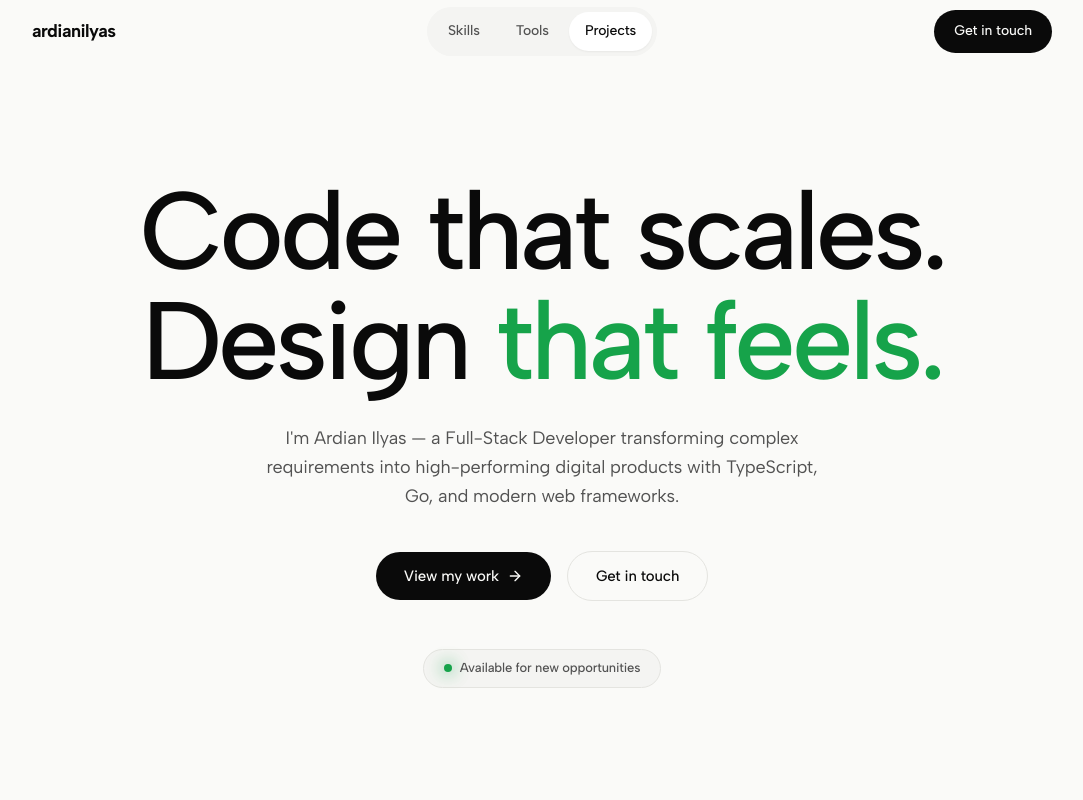
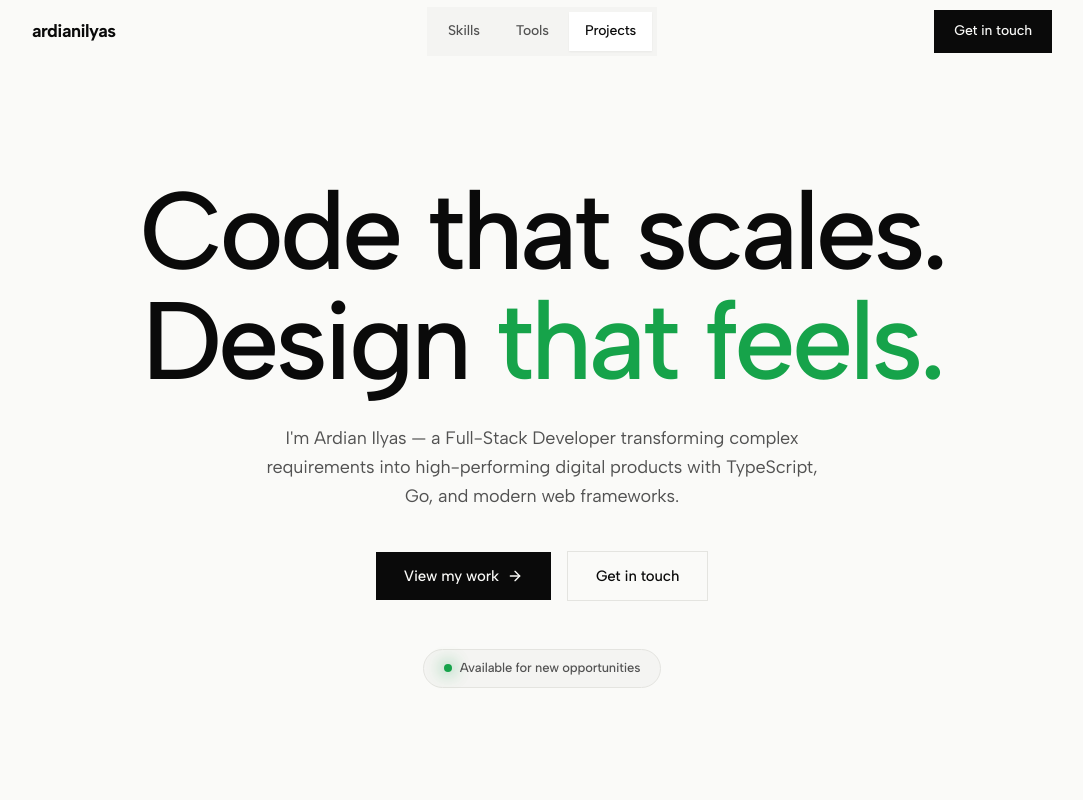
Before and after one commit to ardianilyas/portfolio, a Nuxt app: page / in a window 1280 px wide. Shown: the top 800 px of the page, without its empty margins (98-1181 px from the left). Built offline with nearby package versions, Linux system fonts and the light colour scheme.

Commit message:
style: remove rounded styles from buttons

```diff
--- a/app/components/Hero.vue
+++ b/app/components/Hero.vue
@@ -224,7 +224,6 @@ function onMouseLeave() {
   color: var(--color-text-inv);
   background: var(--color-text);
   padding: 12px 28px;
-  border-radius: 9999px;
   transition: transform 0.2s ease, opacity 0.2s ease, box-shadow 0.2s ease;
 }
 
@@ -249,7 +248,6 @@ function onMouseLeave() {
   color: var(--color-text);
   background: transparent;
   padding: 12px 28px;
-  border-radius: 9999px;
   border: 1px solid var(--color-border);
   transition: background 0.2s ease, transform 0.2s ease;
 }
--- a/app/components/Navbar.vue
+++ b/app/components/Navbar.vue
@@ -238,7 +238,6 @@ onUnmounted(() => {
   background: var(--color-surface);
   border: 1px solid transparent;
   padding: 4px;
-  border-radius: 9999px;
   transition: background 0.3s ease, border-color 0.3s ease;
 }
 
@@ -253,7 +252,6 @@ onUnmounted(() => {
   letter-spacing: -0.01em;
   color: var(--color-text-2);
   padding: 8px 16px;
-  border-radius: 9999px;
   transition: color 0.3s ease, background 0.3s ease;
 }
 
@@ -275,7 +273,6 @@ onUnmounted(() => {
   color: var(--color-text-inv);
   background: var(--color-text);
   padding: 10px 20px;
-  border-radius: 9999px;
   transition: opacity 0.2s, transform 0.2s ease;
 }
 
--- a/app/pages/projects/[slug].vue
+++ b/app/pages/projects/[slug].vue
@@ -4,7 +4,7 @@
     <!-- Floating Back Button -->
     <NuxtLink
       to="/"
-      class="fixed top-6 left-6 md:top-10 md:left-10 z-[100] flex items-center justify-center w-12 h-12 rounded-full border transition-all duration-300 hover:scale-110 group cursor-pointer backdrop-blur-md"
+      class="fixed top-6 left-6 md:top-10 md:left-10 z-[100] flex items-center justify-center w-12 h-12 border transition-all duration-300 hover:scale-110 group cursor-pointer backdrop-blur-md"
       :class="isScrolledPastHero ? 'border-black/10 bg-black/5 text-black hover:bg-black/10' : 'border-white/30 bg-white/10 text-white hover:bg-white/20'"
     >
       <svg class="transition-transform group-hover:-translate-x-1" width="20" height="20" viewBox="0 0 24 24" fill="none" stroke="currentColor" stroke-width="2">
@@ -230,7 +230,6 @@ onMounted(() => {
   justify-content: center;
   gap: 8px;
   padding: 12px 24px;
-  border-radius: 9999px;
   font-family: var(--font-sans);
   font-size: 14px;
   font-weight: 600;
@@ -279,7 +278,6 @@ onMounted(() => {
   flex-direction: column;
   gap: 4px;
   padding: 12px 16px;
-  border-radius: 12px;
   background: transparent;
   text-decoration: none;
   transition: all 0.2s ease;
```
